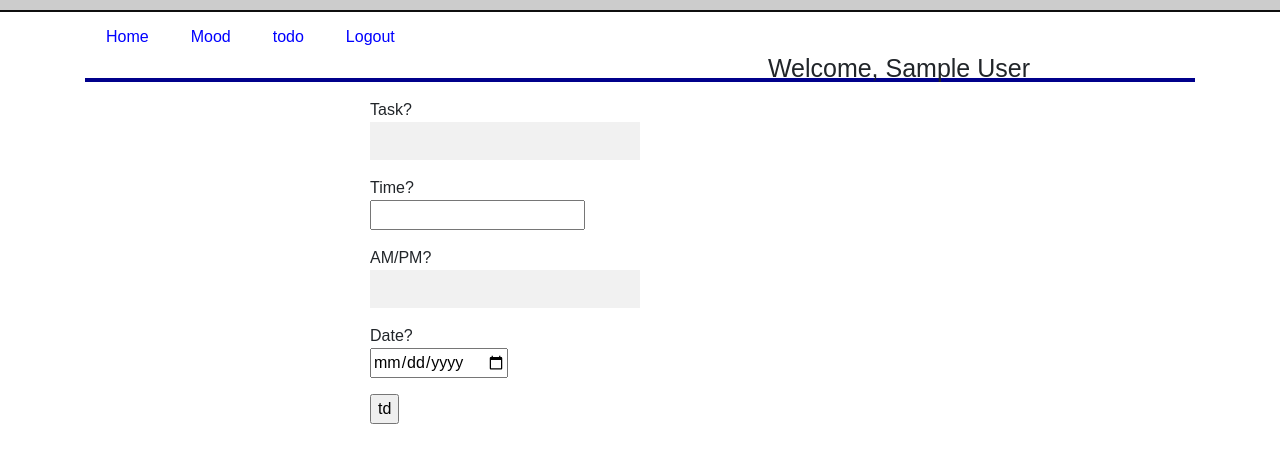
After one commit to sarthak7awasthi/Flask-NeuroFlow-co-op-Test-, a Flask app: page /todo in a window 1280 px wide. The commit adds this page. Shown: the top 463 px of the page. Run offline with Flask 2, Linux system fonts and the light colour scheme; the visitor is signed in with stand-in values (Sample User, id 1); data that the repository does not hold is empty; some libraries are stand-ins or nearby versions.

Commit message:
beta features

```diff
--- a/application/forms.py
+++ b/application/forms.py
@@ -1,5 +1,5 @@
 from flask_wtf import FlaskForm
-from wtforms import StringField, PasswordField, SubmitField, BooleanField
+from wtforms import StringField, PasswordField, SubmitField, BooleanField, IntegerField, DateField
 from wtforms.validators import DataRequired, Email, Length, EqualTo, ValidationError
 from application.models import User, Mood
 
@@ -27,3 +27,12 @@ class Mood_Form(FlaskForm):
     mood = StringField("Mood", validators=[DataRequired(),Length(min=3,max=55)])
     # remember_me = BooleanField("Remember Me")
     submit = SubmitField("submit")
+
+class Todo_Form(FlaskForm):
+
+    task = StringField("task", validators=[DataRequired(),Length(min=3,max=55)])
+    date = DateField("date", validators=[DataRequired(),Length(min=3,max=55)])
+    time= IntegerField("time", validators=[DataRequired(),Length(min=3,max=55)])
+    am = StringField("task", validators=[DataRequired(),Length(min=3,max=55)])
+    # remember_me = BooleanField("Remember Me")
+    submit = SubmitField("td")
--- a/application/routes.py
+++ b/application/routes.py
@@ -1,7 +1,7 @@
 from application import app, db
 from flask import render_template, request, json, Response, redirect, flash, url_for, session
-from application.models import User, Mood
-from application.forms import LoginForm, RegisterForm, Mood_Form
+from application.models import User, Mood, Todo
+from application.forms import LoginForm, RegisterForm, Mood_Form, Todo_Form
 import datetime
 
 streak = 0
@@ -118,5 +118,43 @@ def mood():
 
 
 
+    return render_template("mood.html", title="Mood", form=form, mood=True)
 
-    return render_template("mood.html", title="Mood", form=form, mood=True)
+
+@app.route("/todo", methods=['POST','GET'])
+def todo():
+    if not session.get('username'):
+        return redirect(url_for('index'))
+    form = Todo_Form()
+    user_id = session.get('user_id')
+    td = Todo.objects(userid=user_id).first()
+    if not td:
+        if form.validate_on_submit():
+            task = form.task.data
+            date = form.date.data
+            time= form.time.data
+            am = form.am.data
+
+            taskDone = td( userid= user_id, taskp=task,date=date, time = time, am = am)
+            taskDone.save()
+            td = Todo.objects(userid=user_id)
+            return redirect(url_for('todo', td=td))
+    else:
+        if form.validate_on_submit():
+            task = form.task.data
+            date = form.date.data
+            time= form.time.data
+            am = form.am.data
+
+            taskDone = td( userid= user_id, taskp=task,date=date, time = time, am = am)
+            taskDone.save()
+            td = Todo.objects(userid=user_id)
+            return redirect(url_for('todo', td=td))
+
+
+
+
+
+
+    td = Todo.objects(userid=user_id)
+    return render_template("todo.html", td=td, form= form)
--- a/application/templates/includes/nav.html
+++ b/application/templates/includes/nav.html
@@ -12,6 +12,7 @@
             <li class="nav-item"><a href="{{ url_for('login') }}" class="nav-link {% if login %}active{% endif %}">Login</a></li>
             {% else %}
             <li class="nav-item"><a href="{{ url_for('mood') }}" class="nav-link {% if enrollment %}active{% endif %}">Mood</a></li>
+            <li class="nav-item"><a href="{{ url_for('todo') }}" class="nav-link {% if enrollment %}active{% endif %}">todo</a></li>
             <li class="nav-item"><a href="{{ url_for('logout') }}" class="nav-link">Logout</a></li>
             {% endif %}
         </ul>
--- a/application/templates/index.html
+++ b/application/templates/index.html
@@ -4,8 +4,8 @@
     <div class="row">
         <div class="col-md-12 text-center">
 
-            <p>This is a simple web application designed for your daily mood assessment. </p>
-           <p>Please register or login and then head to the mood tab to input the mood for today.</p>
+            <p>This is a simple web application designed to assess your daily activities. </p>
+           <p>Please register or login and then head to the activity tab to input the mood and for today.</p>
 
         </div>
     </div>
--- /dev/null
+++ b/application/templates/todo.html
@@ -0,0 +1,43 @@
+{% extends "layout.html" %}
+
+{% block content %}
+
+<div class="row">
+    <div class="col-md-6 offset-md-3">
+        <form name="mood" action="" method="post" novalidate>
+            <fieldset class="form-group">
+
+                {{ form.hidden_tag() }}
+
+                <p>
+                    Task?<br>
+                    {{ form.task(size=35) }}
+                </p>
+                <p>
+                    Time?<br>
+                    {{ form.time(size=35) }}
+                </p>
+                <p>
+                    AM/PM?<br>
+                    {{ form.am(size=35) }}
+                </p>
+                <p>
+                    Date?<br>
+                    {{ form.date(size=35) }}
+                </p>
+
+                <p>
+                    {{ form.submit() }}
+                </p>
+            </fieldset>
+        </form>
+<p></p>
+
+        {% for data in td %}
+        <tr>
+            <td scope = row>{{ data }}</td>
+        </tr>
+        {% endfor %}
+    </div>
+</div>
+{% endblock %}
```
Also changed, not shown: application/models.py (+8 -0 lines).
